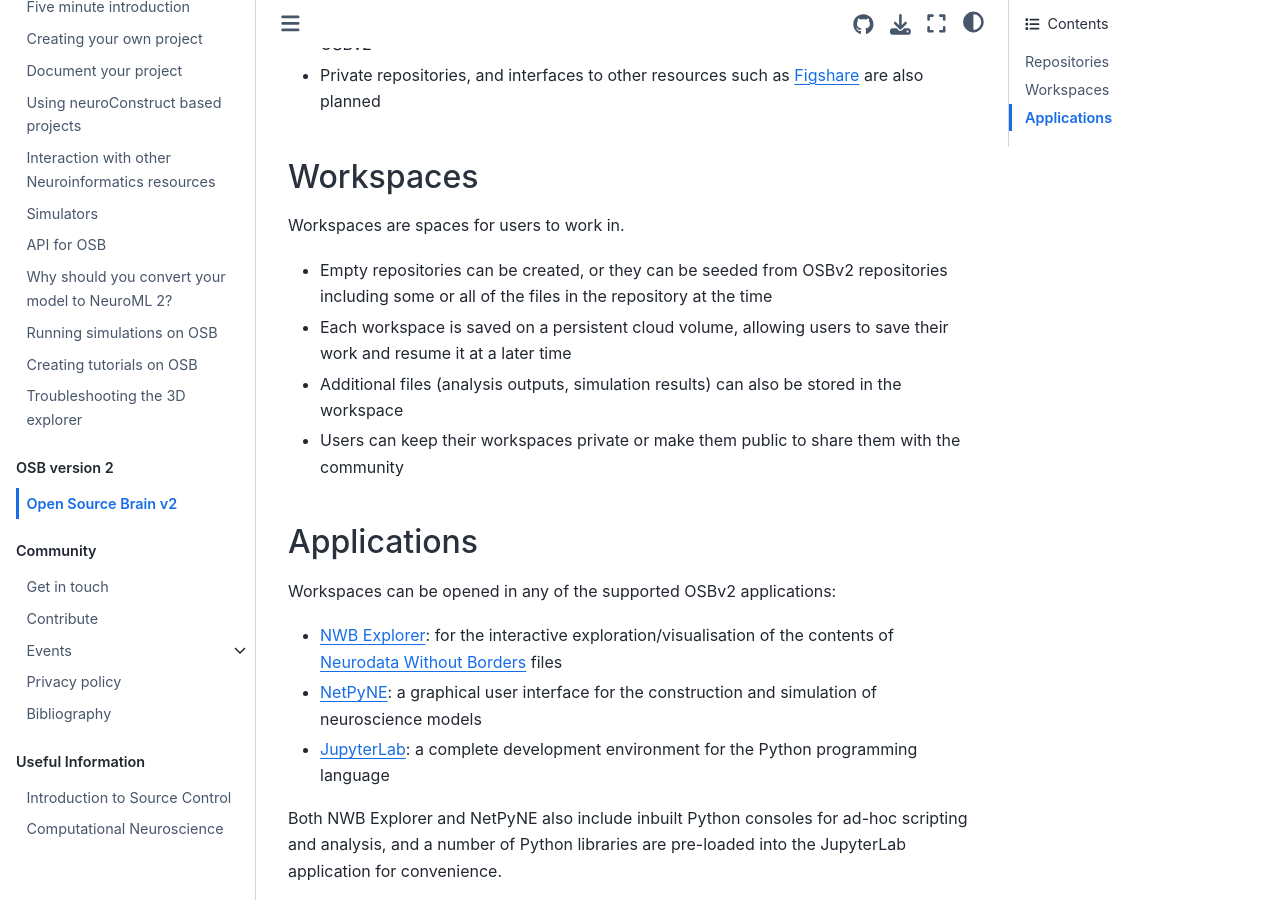
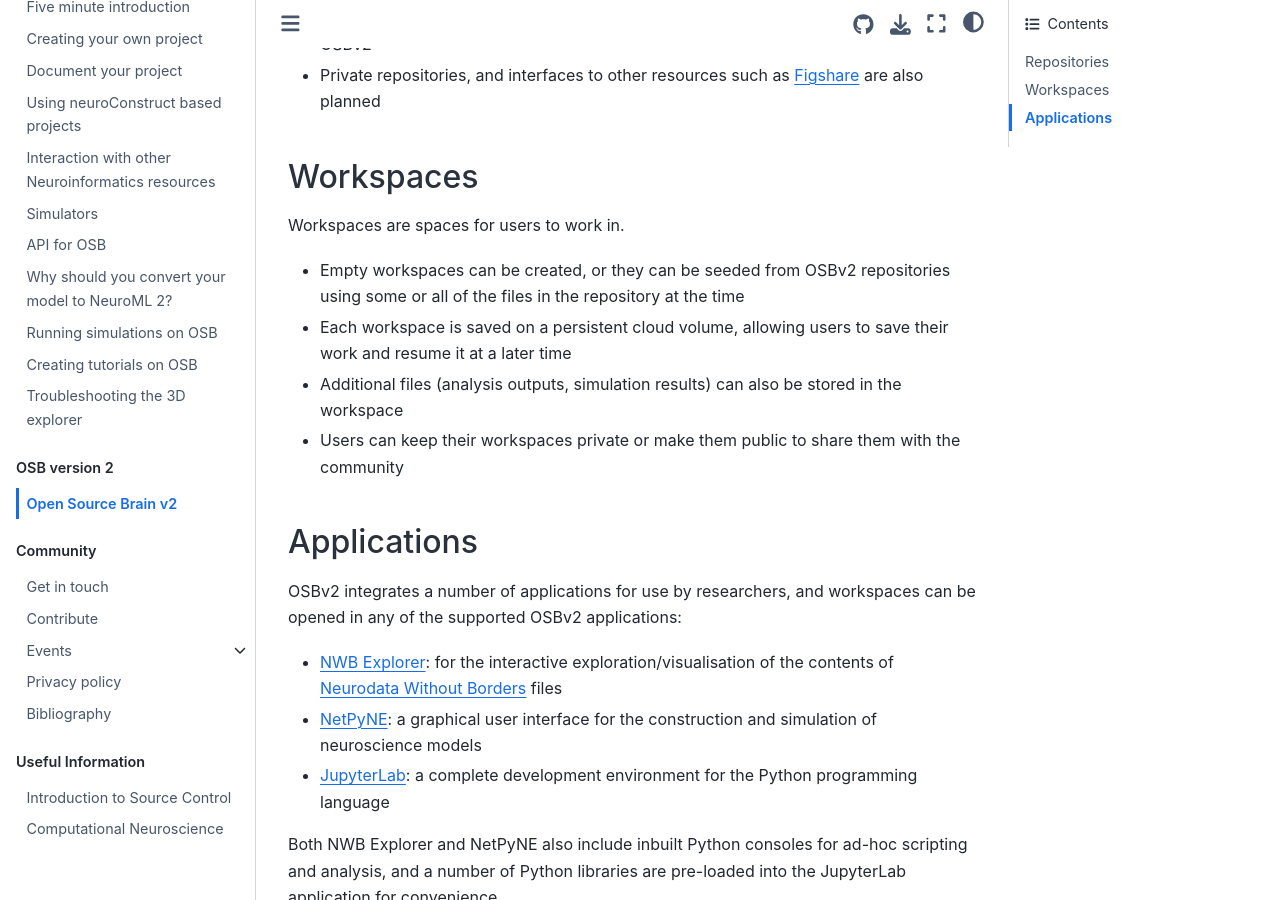
Before and after one commit to OpenSourceBrain/Documentation, a Jupyter Book: the page built from source/OSBv2/Overview.md, in a window 1280 px wide and 900 px high, scrolled down 1226 px. Built offline with Jupyter Book 1.0.4 settings and Sphinx 7.4.7 and the Sphinx Book theme 1.1.4, drawn with Linux system fonts in a browser that asks for light colours.

Commit message:
chore: tweak osbv2 overview

```diff
--- a/source/OSBv2/Overview.md
+++ b/source/OSBv2/Overview.md
@@ -33,7 +33,7 @@
 
 Workspaces are spaces for users to work in.
 
-- Empty repositories can be created, or they can be seeded from OSBv2 repositories including some or all of the files in the repository at the time
+- Empty workspaces can be created, or they can be seeded from OSBv2 repositories using some or all of the files in the repository at the time
 - Each workspace is saved on a persistent cloud volume, allowing users to save their work and resume it at a later time
 - Additional files (analysis outputs, simulation results) can also be stored in the workspace
 - Users can keep their workspaces private or make them public to share them with the community
@@ -41,7 +41,7 @@
 (applications)=
 ## Applications
 
-Workspaces can be opened in any of the supported OSBv2 applications:
+OSBv2 integrates a number of applications for use by researchers, and workspaces can be opened in any of the supported OSBv2 applications:
 
 - [NWB Explorer](https://nwbexplorer.opensourcebrain.org): for the interactive exploration/visualisation of the contents of [Neurodata Without Borders](https://nwb.org) files
 - [NetPyNE](https://netpyne.org): a graphical user interface for the construction and simulation of neuroscience models
```
